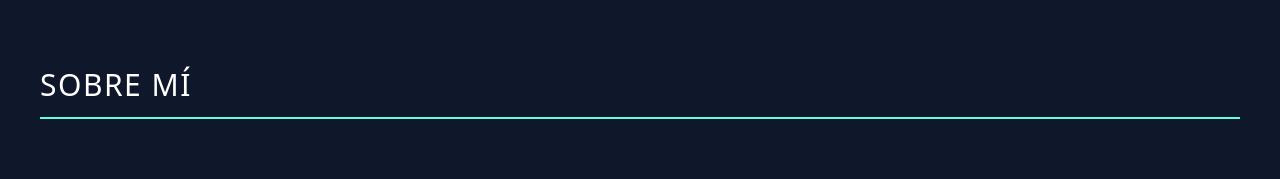
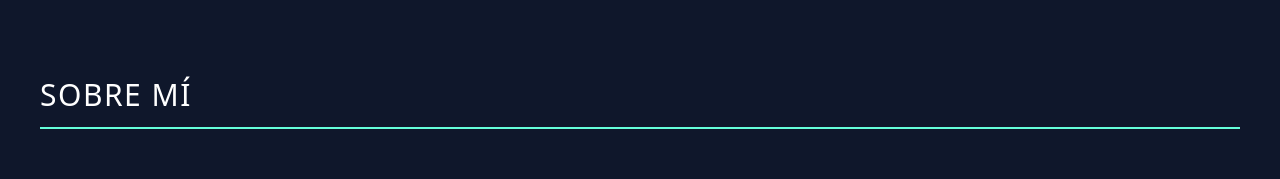
Before and after one commit to Gorka29/portfolio, an Angular app: page / in a window 1280 px wide. Shown: the part 362-541 px from the top of the page. Built offline with nearby package versions, Linux system fonts and the light colour scheme.

Commit message:
Arreglo padding de los menus stickys

```diff
--- a/src/app/app.component.scss
+++ b/src/app/app.component.scss
@@ -19,7 +19,7 @@ body, .contenedor-principal {
     text-transform: uppercase;
     letter-spacing: 1.5px;
     border-bottom: 2px solid #64ffda;
-    padding-bottom: 10px;
+    padding: 10px 0 10px 0;
   }
 
   .sticky-menu{
```
